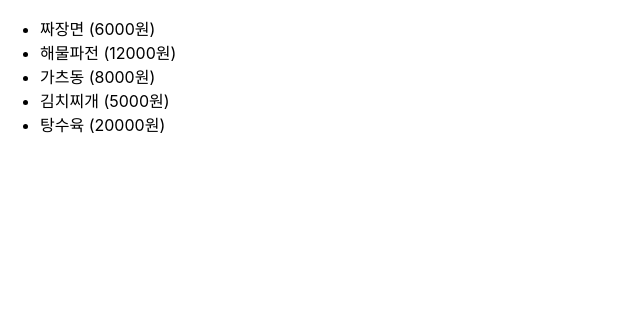
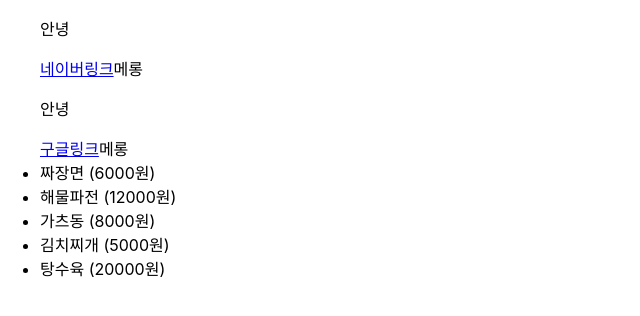
Before and after one commit to kkang3617/react-basic202306, a React (Create React App) app: page / in a window 1280 px wide. Shown: the top 316 px of the page, without its empty margins (0-640 px from the left). Built offline with nearby package versions, Linux system fonts and the light colour scheme; the HTML template or start-up script is replaced by a standard one.

Commit message:
readme 수정, #2 props의 활용

```diff
--- a/src/SayHello.js
+++ b/src/SayHello.js
@@ -2,10 +2,11 @@
 
 //컴포넌트
 //컴포넌트 파일을 대문자로 작성하는 것이 관례이다.
-function SayHello() {
+function SayHello(props) {
     return (
         <div>
             <p>안녕</p>
+            { props.children }
             <span>메롱</span>
         </div>
     );
--- a/src/component/chap02_props/FoodList.js
+++ b/src/component/chap02_props/FoodList.js
@@ -1,5 +1,6 @@
 import React from 'react'
 import FoodItem from './FoodItem';
+import SayHello from '../../SayHello';
 
 const FoodList = () => {
 
@@ -40,6 +41,15 @@
     return (
 
     <ul>
+
+        <SayHello>
+            <a href='https://www.naver.com'>네이버링크</a>
+        </SayHello>
+        <SayHello>
+            <a href='https://www.google.com'>구글링크</a>
+        </SayHello>
+
+
         {/*<FoodItem foodName='짜장면' price={6000} foodId='chinese'/>
         <FoodItem foodName='해물파전' price={12000} foodId='korean'/>
         <FoodItem foodName='가츠동' price={8000} foodId='japanese'/>} */}
```
Also changed, not shown: 1 other file (tests, documents, lock files or other folders).
